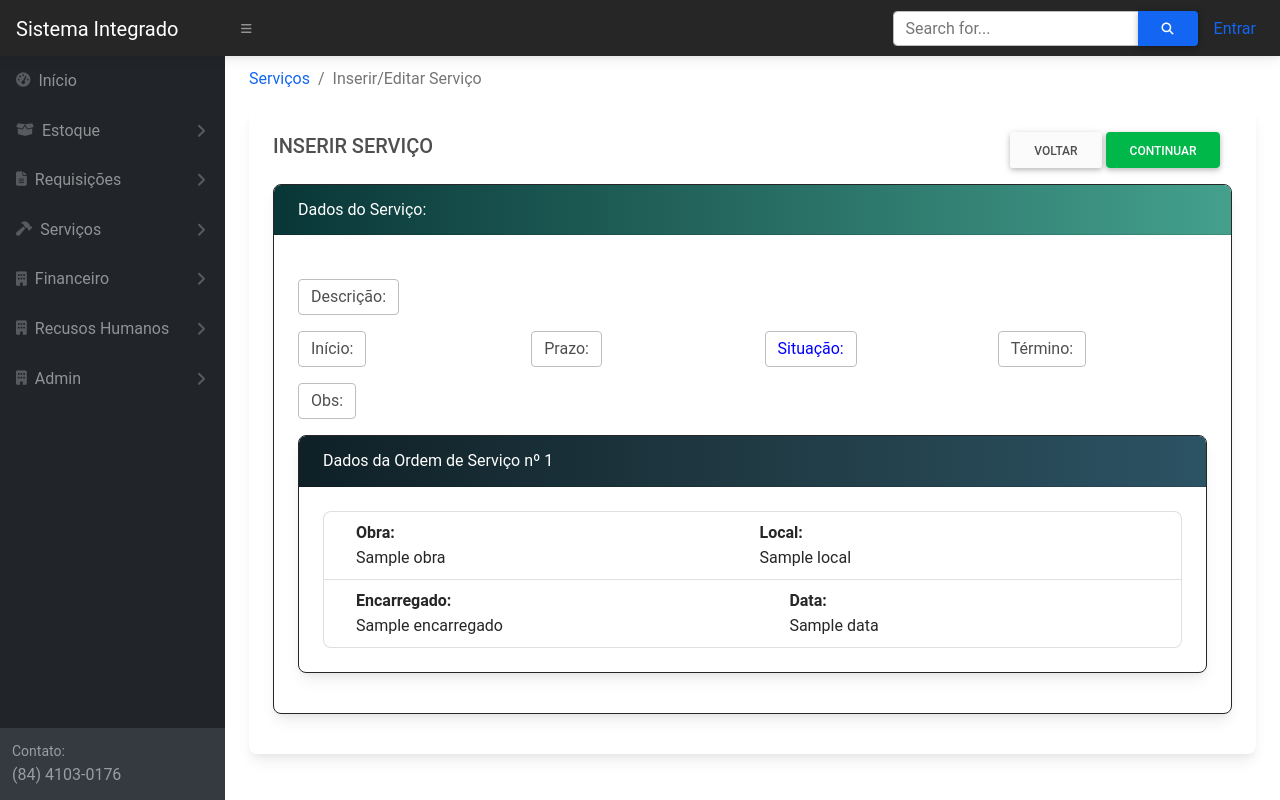
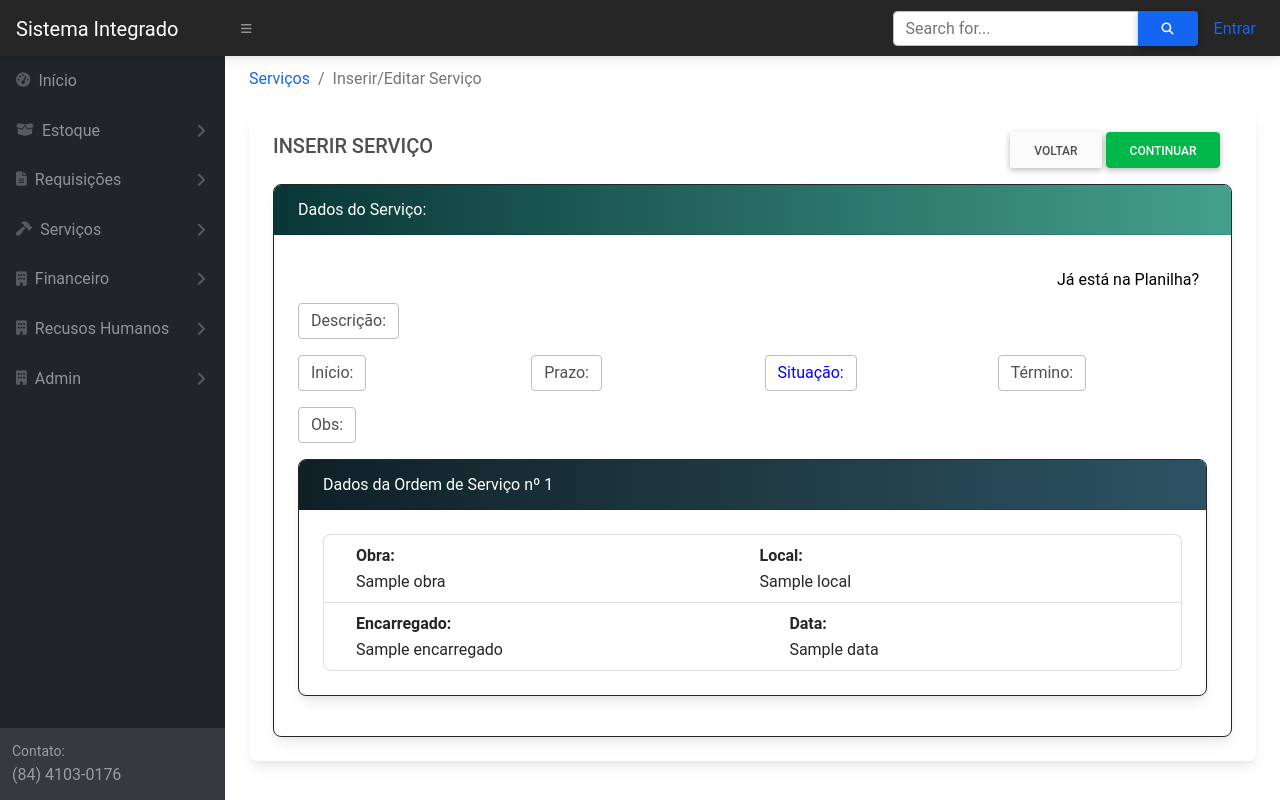
Before and after one commit to endjack/simoERP, a Django app: template simo/templates/servicos/inserir-servico.html in a window 1280 px wide. Run offline with Django 3.2, Linux system fonts and the light colour scheme; the template is opened without the code that fills it: most values are stand-ins (such as "Sample title", 1, 10 or a date in 2020); some libraries are stand-ins or nearby versions.

Commit message:
add na_planilha Check

```diff
--- a/servicos/forms.py
+++ b/servicos/forms.py
@@ -10,10 +10,13 @@ from .models import *
 AnexarImagensServicoFormSet = inlineformset_factory(Servico, FotosServico, fields=("foto",))
 
 class ServicoForm(ModelForm):
+
+
+
     class Meta:
         model = Servico
         fields = '__all__'
-        exclude = ['ordem','finalizado','na_planilha']
+        exclude = ['ordem','finalizado',]
 
 class FinalizarServicoForm(ModelForm):
     class Meta:
--- a/simo/templates/servicos/inserir-servico.html
+++ b/simo/templates/servicos/inserir-servico.html
@@ -1,11 +1,13 @@
 {% extends 'base.html' %}
 {% load static %}
 {% load widget_tweaks %}
+{% load my_tags %}
 
 
 {% block styleHead %}
-<link href="https://cdnjs.cloudflare.com/ajax/libs/bootstrap-datepicker/1.9.0/css/bootstrap-datepicker.css"
-  rel="stylesheet" />
+<style>
+.big-checkbox {width: 30px; height: 30px;}
+</style>
 {% endblock %}
 
 
@@ -50,17 +52,29 @@
 </div>
 
 {% comment %} CARD FORMULARIO PARA INSERIR SERVIÇOS {% endcomment %}
-<div class="card border-dark mb-3 border border-dark">
+<div class="card border-dark border border-dark">
   <div class="card-header text-white " style="background: linear-gradient(to right, #093637, #44a08d);">Dados do
     Serviço:</div>
   <div class="card-body">
 
-    <form action="" method="post" id="formServico" style="margin-top:20px" autocomplete="off">
+    <form action="" method="post" id="formServico" autocomplete="off">
       {% csrf_token %}
 
       {% for hidden_field in form.hidden_fields %}
       {{ hidden_field }}
       {% endfor %}
+
+      {% if request.user|has_group:"Engenharia" or request.user|has_group:"Administrador"%}
+       <!-- Boolean NA_PLANILHA ? input -->
+      <div class="d-flex flex-row-reverse bd-highlight">
+        <div class="p-2 bd-highlight">
+          <div class="form-check form-switch">
+            {% render_field form.na_planilha class="big-checkbox form-check-input" id="na_planilha"%}
+          <label class="form-check-label" id="na_planilha_label">Já está na Planilha?</label>
+          </div>
+        </div>
+      </div>
+      {% endif %}
 
       <!-- Text input -->
       <div class="row mb-3">
@@ -99,7 +113,6 @@
           </div>
         </div>
       </div>
-
 
       <!-- Text input -->
       <div class="row mb-3">
@@ -176,6 +189,8 @@
 <script>
   $(document).ready(function () {
     mudarSituacao();
+    mudarCorNaPlanilha();
+
 
     function mudarSituacao() {
       if ($("#situacao").val() == 'FINALIZADO') {
@@ -205,8 +220,20 @@
       }
     }
 
+    function mudarCorNaPlanilha() {
+        if( $("#na_planilha").is(":checked") == true ) {
+          $("#na_planilha_label").css("color", "blue");
+        }else{
+          $("#na_planilha_label").css("color", "black");
+        }
+    }
+
     $("#situacao").change(function () {
       mudarSituacao();
+    });
+
+    $("#na_planilha").change(function () {
+      mudarCorNaPlanilha();
     });
 
 
```
Also changed, not shown: simo/templates/servicos/detalhar-servico.html (+8 -0 lines), simo/templates/servicos/listar-servicos.html (+8 -1 lines), simo/templates/servicos/salvar-servico.html (+7 -0 lines).
